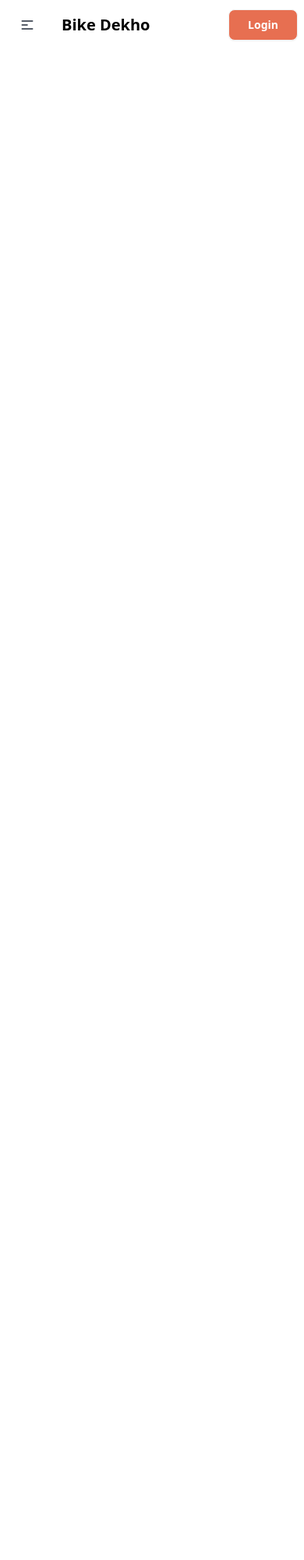
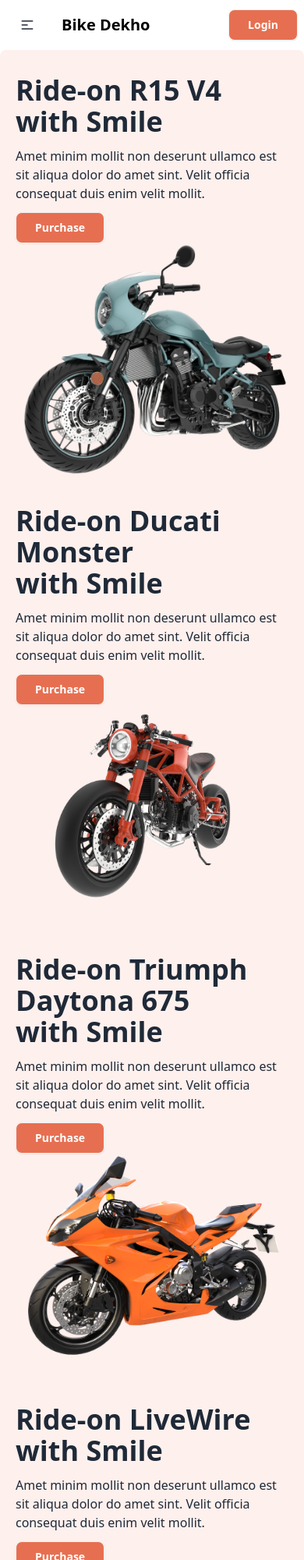
Before and after one commit to Chanbadsha/Module-15-biker-zone, a plain HTML site: page index.html in a window 390 px wide. Shown: the top 2000 px of the page at 78% size. Before the commit the page ends 844 px from the top, so only its background shows below. Drawn offline with nearby package versions, Linux system fonts and the light colour scheme.

Commit message:
make header banner section

```diff
--- a/index.html
+++ b/index.html
@@ -25,6 +25,7 @@
             colors: {
               clifford: "#da373d",
               btn_bg: "#E76F51",
+              primary_bg: "rgba(231, 111, 81, 0.10)",
             },
           },
         },
@@ -63,7 +64,7 @@
               </div>
               <ul
                 tabindex="0"
-                class="menu menu-sm dropdown-content  bg-base-100 rounded-box z-[1] mt-3 w-52 p-2 shadow"
+                class="menu menu-sm dropdown-content bg-base-100 rounded-box z-[1] mt-3 w-52 p-2 shadow"
               >
                 <li><a>Home</a></li>
                 <li><a>Shop</a></li>
@@ -85,10 +86,152 @@
             </ul>
           </div>
           <div class="">
-            <a class="btn bg-btn_bg px-6 text-white font-bold min-h-10 h-10 hover:text-black hover:bg-white">Login</a>
+            <a
+              class="btn bg-btn_bg px-6 text-white font-bold min-h-10 h-10 hover:text-black hover:bg-white"
+              >Login</a
+            >
           </div>
         </div>
       </nav>
+
+      <!-- Header Carousel Section -->
+
+      <div
+        class="carousel flex flex-col gap-10  lg:flex-row px-5 lg:flex-none w-full lg:h-[550px] bg-primary_bg py-8 lg:py-32 rounded-lg"
+      >
+        <!-- Slide One -->
+
+        <div
+          id="slide1"
+          class="carousel-item relative w-full flex justify-center items-center flex-col lg:flex-row"
+        >
+          <!-- Slide text content -->
+          <div class="flex-1 lg:px-32 space-y-3 lg:space-y-6">
+            <h2 class="text-4xl lg:text-6xl font-bold">
+              Ride-on R15 V4 <br />
+              with Smile
+            </h2>
+            <p class="text-base lg:w-3/4">
+              Amet minim mollit non deserunt ullamco est sit aliqua dolor do
+              amet sint. Velit officia consequat duis enim velit mollit.
+            </p>
+            <a
+              class="btn bg-btn_bg px-6 text-white font-bold min-h-10 h-10 hover:text-black hover:bg-white"
+              >Purchase</a
+            >
+          </div>
+          <!-- Slide img section -->
+          <div class="lg:pr-24">
+            <img src="./images/slider/bike1.png" alt="" />
+          </div>
+
+          <div
+            class="absolute left-5 right-5 top-1/2 flex -translate-y-1/2 transform justify-between"
+          >
+            <a href="#slide4" class="btn hidden lg:flex btn-circle">❮</a>
+            <a href="#slide2" class="btn btn-circle hidden lg:flex">❯</a>
+          </div>
+        </div>
+
+        <!-- Slide Two -->
+
+        <div
+          id="slide2"
+          class="carousel-item relative w-full flex justify-center items-center flex-col lg:flex-row"
+        >
+          <!-- Slide text content -->
+          <div class="flex-1 lg:px-32 space-y-3 lg:space-y-6">
+            <h2 class="text-4xl lg:text-6xl font-bold">
+              Ride-on Ducati Monster<br />
+              with Smile
+            </h2>
+            <p class="text-base lg:w-3/4">
+              Amet minim mollit non deserunt ullamco est sit aliqua dolor do
+              amet sint. Velit officia consequat duis enim velit mollit.
+            </p>
+            <a
+              class="btn bg-btn_bg px-6 text-white font-bold min-h-10 h-10 hover:text-black hover:bg-white"
+              >Purchase</a
+            >
+          </div>
+          <!-- Slide img section -->
+          <div class="lg:pr-24">
+            <img src="./images/slider/bike2.png" alt="" />
+          </div>
+
+          <div
+            class="absolute left-5 right-5 top-1/2 flex -translate-y-1/2 transform justify-between"
+          >
+            <a href="#slide1" class="btn btn-circle hidden lg:flex">❮</a>
+            <a href="#slide3" class="btn btn-circle hidden lg:flex">❯</a>
+          </div>
+        </div>
+
+        <!-- Slide Three -->
+        <div
+          id="slide3"
+          class="carousel-item relative w-full flex justify-center items-center flex-col lg:flex-row"
+        >
+          <!-- Slide text content -->
+          <div class="flex-1 lg:px-32 space-y-3 lg:space-y-6">
+            <h2 class="text-4xl lg:text-6xl font-bold">
+              Ride-on Triumph Daytona 675 <br />
+              with Smile
+            </h2>
+            <p class="text-base lg:w-3/4">
+              Amet minim mollit non deserunt ullamco est sit aliqua dolor do
+              amet sint. Velit officia consequat duis enim velit mollit.
+            </p>
+            <a
+              class="btn bg-btn_bg px-6 text-white font-bold min-h-10 h-10 hover:text-black hover:bg-white"
+              >Purchase</a
+            >
+          </div>
+          <!-- Slide img section -->
+          <div class="lg:pr-24">
+            <img src="./images/slider/bike3.png" alt="" />
+          </div>
+
+          <div
+            class="absolute left-5 right-5 top-1/2 flex -translate-y-1/2 transform justify-between"
+          >
+            <a href="#slide2" class="btn btn-circle hidden lg:flex">❮</a>
+            <a href="#slide4" class="btn btn-circle hidden lg:flex">❯</a>
+          </div>
+        </div>
+        <!-- Slide Four -->
+        <div
+          id="slide4"
+          class="carousel-item relative w-full flex justify-center items-center flex-col lg:flex-row"
+        >
+          <!-- Slide text content -->
+          <div class="flex-1 lg:px-32 space-y-3 lg:space-y-6">
+            <h2 class="text-4xl lg:text-6xl font-bold">
+              Ride-on LiveWire <br />
+              with Smile
+            </h2>
+            <p class="text-base lg:w-3/4">
+              Amet minim mollit non deserunt ullamco est sit aliqua dolor do
+              amet sint. Velit officia consequat duis enim velit mollit.
+            </p>
+            <a
+              class="btn bg-btn_bg px-6 text-white font-bold min-h-10 h-10 hover:text-black hover:bg-white"
+              >Purchase</a
+            >
+          </div>
+          <!-- Slide img section -->
+          <div class="lg:pr-24">
+            <img src="./images/slider/bike4.png" alt="" />
+          </div>
+
+          <div
+            class="absolute left-5 right-5 top-1/2 flex -translate-y-1/2 transform justify-between"
+          >
+            <a href="#slide3" class="btn btn-circle hidden lg:flex">❮</a>
+            <a href="#slide1" class="btn btn-circle hidden lg:flex">❯</a>
+          </div>
+        </div>
+      </div>
     </header>
     <!-- Main Section -->
     <main></main>
```
